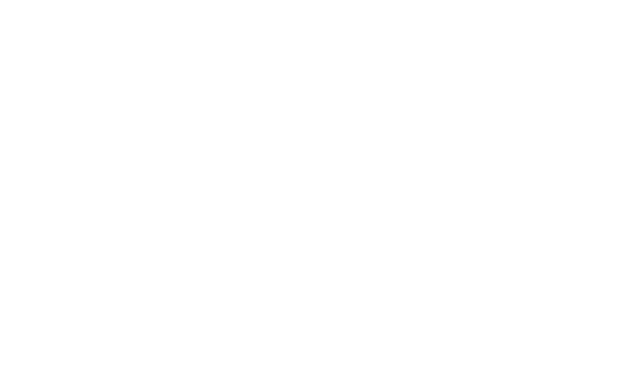
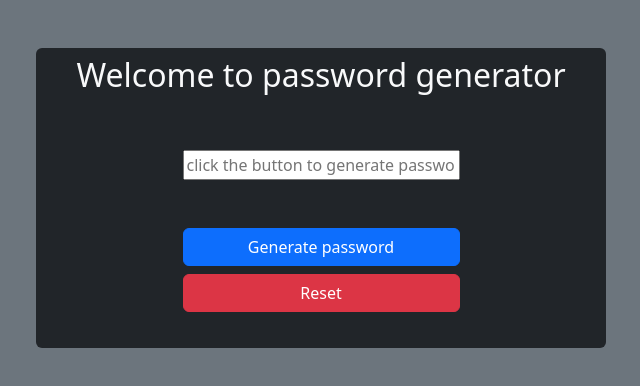
Before and after one commit to D4riu5/js-pwdgen-wannabe, a plain HTML site: page index.html in a window 1280 px wide. Shown: the whole page, without its empty margins (319-959 px from the left). Drawn offline with nearby package versions, Linux system fonts and the light colour scheme.

Commit message:
finished project

```diff
--- a/css/style.css
+++ b/css/style.css
@@ -0,0 +1,3 @@
+#box{
+    height: 300px;
+}
--- a/index.html
+++ b/index.html
@@ -11,9 +11,25 @@
         <!-- CSS files -->
         <link rel="stylesheet" href="css/style.css">
     </head>
-<body>
+<body class="bg-secondary">
+    <main>
+        <div class="container">
+            <div class="row mt-5 align-items-center">
+                <div id="box" class="col-6 offset-3 bg-dark text-light text-center rounded p-2">
+                    <h2> Welcome to password generator</h2>
+                    <form >
+                        <input readonly="true" type="text" name="" id="showPWD" placeholder="click the button to generate password..." class="mt-5 w-50">
+                        <div class="d-grid gap-2 col-6 mx-auto">
+                            <button onclick="userInput()" class="btn btn-primary mt-5" type="button-1">Generate password</button>
+                            <button type="reset" class="btn btn-danger">Reset</button>
+                          </div>
+                    </form>
 
+                </div>
+            </div>
 
+        </div>
+    </main>
 
 
     <script type="text/javascript" src="js/script.js"></script>
--- a/js/script.js
+++ b/js/script.js
@@ -0,0 +1,20 @@
+
+function userInput() {
+    const firstName = prompt("Enter your name");
+    if (firstName == "") {
+        alert('Entry Required');
+        return false;
+      }
+    const lastName = prompt("Enter your last name");
+    if (lastName == "") {
+        alert('Entry Required');
+        return false;
+      }
+    const favColor = prompt("Enter your favorite color");
+    if (favColor == "") {
+        alert('Entry Required');
+        return false;
+      }
+    let pwd = firstName + lastName + favColor + '21'
+    document.getElementById("showPWD").value = pwd;
+}
```
Also changed, not shown: script/script.js (deleted).
